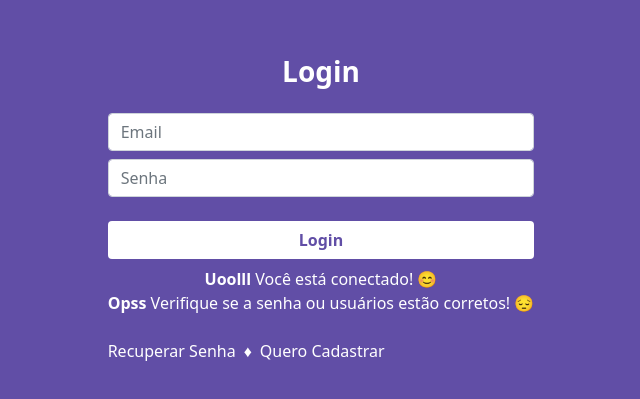
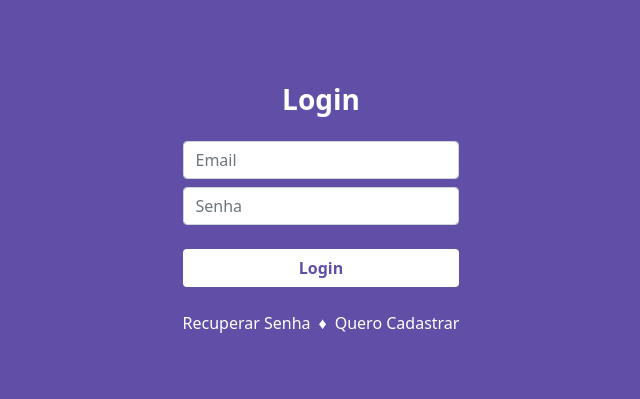
Before and after one commit to DevJonh/event-manager, a React (Create React App) app: page / in a window 1280 px wide. Shown: the part 191-590 px from the top of the page, without its empty margins (319-959 px from the left). Built offline with nearby package versions, Linux system fonts and the light colour scheme.

Commit message:
login completed

```diff
--- a/src/view/Login/index.js
+++ b/src/view/Login/index.js
@@ -1,8 +1,38 @@
-import React from 'react'
+import React, { useState } from 'react'
+
+import firebase from '../../config/firebase'
 
 import './styles.css'
 
 const Login = () => {
+  const [email, setEmail] = useState('')
+  const [password, setPassword] = useState('')
+
+  const [msg, setMsg] = useState('')
+
+  const logar = () => {
+    if (email === '' && password === '') {
+      setMsg('Por favor! Preencha o email/senha')
+    }
+
+    firebase
+      .auth()
+      .signInWithEmailAndPassword(email, password)
+      .then((response) => {
+        alert('Usuário Logado!')
+      })
+      .catch((err) => {
+        if (err.code === 'auth/invalid-email') {
+          setMsg('Por favor insira um email válido!')
+        }
+        if (err.code === 'auth/user-not-found') {
+          setMsg('Usuário não cadastrado.')
+        }
+        if (err.code === 'auth/wrong-password') {
+          setMsg('Email/Senha inválido.')
+        }
+      })
+  }
   return (
     <div className="login-content d-flex align-items-center">
       <form className="form-signin mx-auto">
@@ -15,6 +45,8 @@ const Login = () => {
             id="inputEmail"
             className="form-control my-2"
             placeholder="Email"
+            value={email}
+            onChange={(e) => setEmail(e.target.value)}
           />
         </div>
         <div className="form-label-group">
@@ -23,26 +55,24 @@ const Login = () => {
             id="inputPassword"
             className="form-control my-2"
             placeholder="Senha"
+            value={password}
+            onChange={(e) => setPassword(e.target.value)}
           />
         </div>
 
         <button
           className="w-100 btn btn-md btn-login fw-bold mt-3"
-          type="submit"
+          type="button"
+          onClick={logar}
         >
           Login
         </button>
 
-        <div className="msg-login text-white text-center my-2">
-          <span>
-            <strong>Uoolll</strong> Você está conectado! &#128522;
-          </span>
-          <br />
-          <span>
-            <strong>Opss</strong> Verifique se a senha ou usuários estão
-            corretos! &#128532;
-          </span>
-        </div>
+        {msg !== '' && (
+          <div className="msg-login text-white text-center mt-4">
+            <span>{msg}</span>
+          </div>
+        )}
 
         <div className="options-login mt-4 text=center">
           <a href="/" className="me-2">
```
Also changed, not shown: 1 other file (tests, documents, lock files or other folders).
